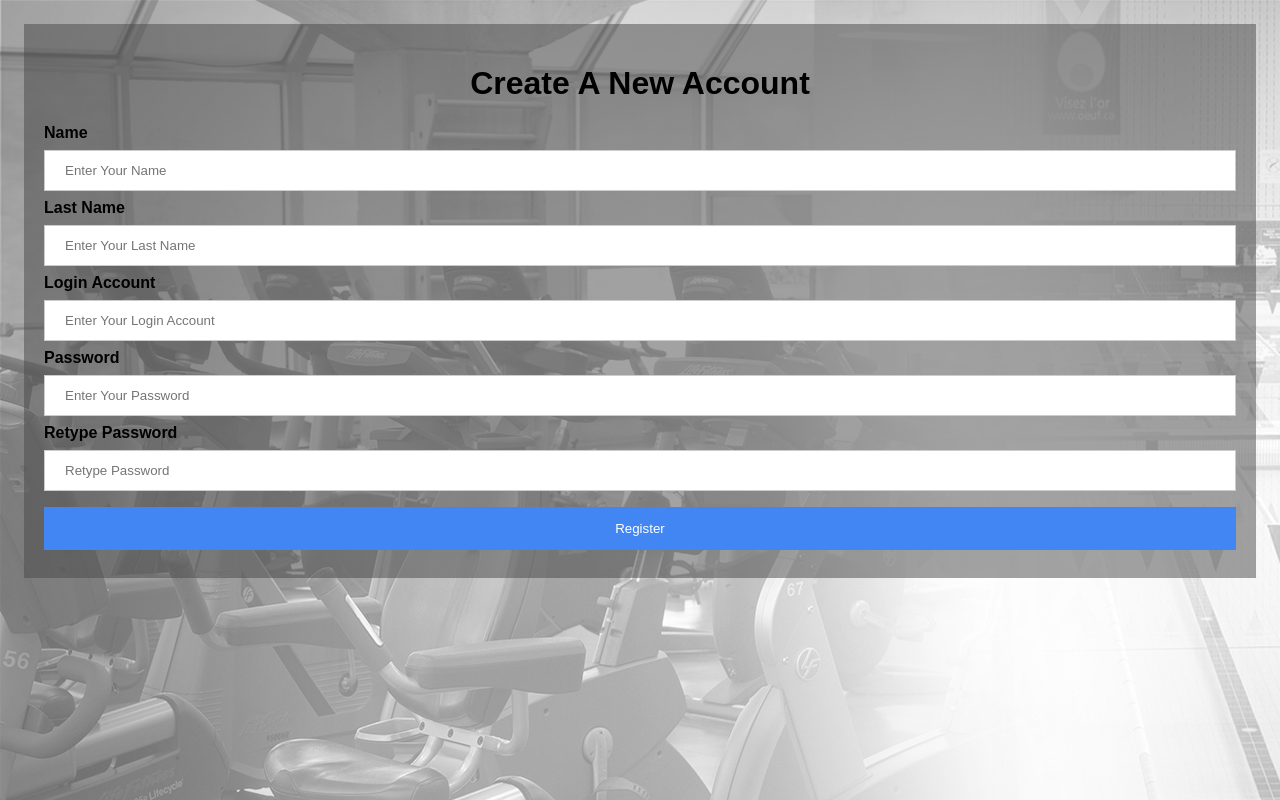
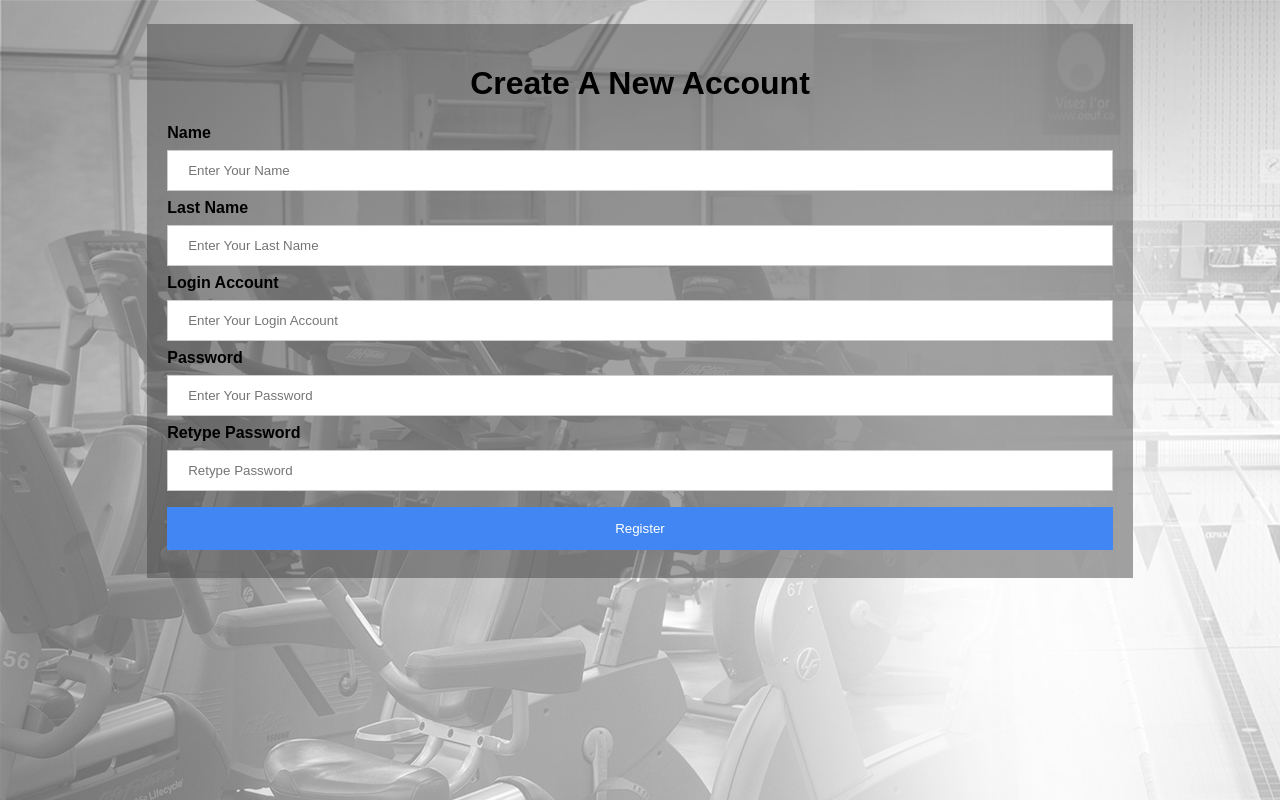
Before and after one commit to Eduard-Voiculescu/IFT-3225-TP3, a PHP site: page /register.html in a window 1280 px wide. Run offline with PHP 8.4, Linux system fonts and the light colour scheme.

Commit message:
register form is 80% width of the screen

```diff
--- a/view/style/index.css
+++ b/view/style/index.css
@@ -28,6 +28,7 @@ body {
 
 #register{
     background: rgb(73, 73, 73, 0.5);
+    width : 80%;
 }
 
 .center-h1 {
```
